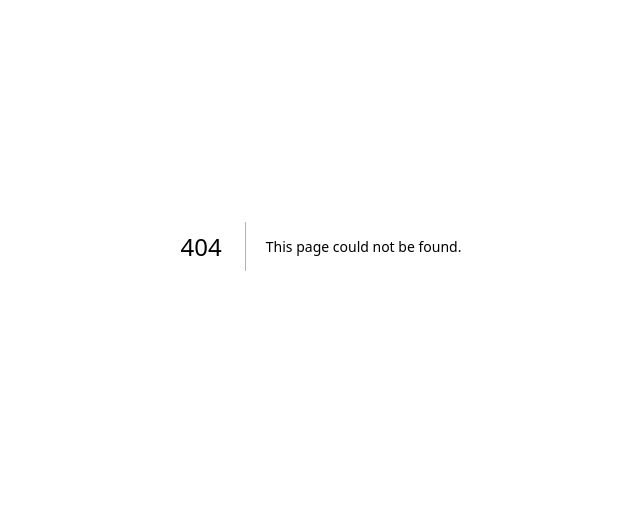
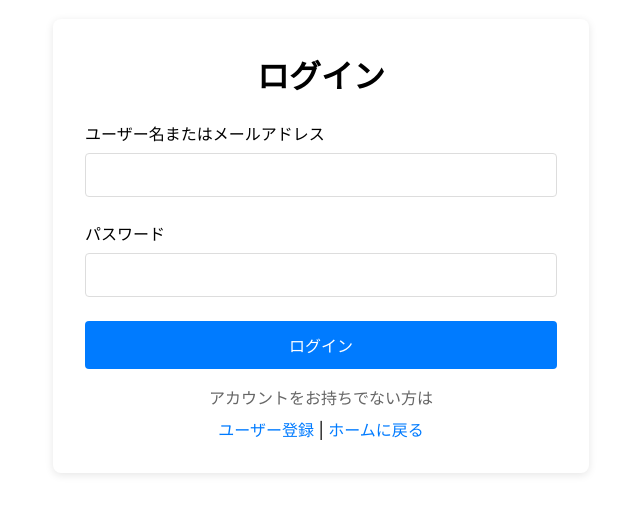
Before and after one commit to desuken5963/learn-java, a Next.js app in the folder frontend/: page /login in a window 1280 px wide. Before the commit this address had no page. Shown: the part 154-668 px from the top of the page, without its empty margins (319-959 px from the left). Built offline with nearby package versions, Linux system fonts and the light colour scheme; no server answers.

Commit message:
ユーザーログインのUIを準備

```diff
--- /dev/null
+++ b/frontend/src/app/login/page.tsx
@@ -0,0 +1,197 @@
+'use client'
+
+import { useState } from 'react'
+import { useRouter } from 'next/navigation'
+import { login, LoginRequest } from '@/utils/api'
+import Link from 'next/link'
+
+export default function LoginPage() {
+  const router = useRouter()
+  const [formData, setFormData] = useState<LoginRequest>({
+    usernameOrEmail: '',
+    password: '',
+  })
+  const [errors, setErrors] = useState<Record<string, string>>({})
+  const [isSubmitting, setIsSubmitting] = useState(false)
+
+  const handleChange = (e: React.ChangeEvent<HTMLInputElement>) => {
+    const { name, value } = e.target
+    setFormData(prev => ({
+      ...prev,
+      [name]: value,
+    }))
+    // エラーをクリア
+    if (errors[name]) {
+      setErrors(prev => {
+        const newErrors = { ...prev }
+        delete newErrors[name]
+        return newErrors
+      })
+    }
+  }
+
+  const handleSubmit = async (e: React.FormEvent) => {
+    e.preventDefault()
+    setErrors({})
+    setIsSubmitting(true)
+
+    try {
+      const response = await login(formData)
+
+      // JWTトークンをlocalStorageに保存
+      localStorage.setItem('token', response.token)
+      localStorage.setItem('user', JSON.stringify(response.user))
+
+      // ホームページにリダイレクト
+      router.push('/')
+    } catch (error) {
+      if (error instanceof Error) {
+        // バリデーションエラーの場合
+        try {
+          const errorObj = JSON.parse(error.message)
+          if (typeof errorObj === 'object') {
+            setErrors(errorObj)
+          } else {
+            setErrors({ general: error.message })
+          }
+        } catch {
+          setErrors({ general: error.message })
+        }
+      } else {
+        setErrors({ general: 'ログインに失敗しました' })
+      }
+    } finally {
+      setIsSubmitting(false)
+    }
+  }
+
+  return (
+    <main style={{
+      padding: '2rem',
+      maxWidth: '600px',
+      margin: '0 auto',
+      minHeight: '100vh',
+      display: 'flex',
+      flexDirection: 'column',
+      justifyContent: 'center'
+    }}>
+      <div style={{
+        background: 'white',
+        padding: '2rem',
+        borderRadius: '8px',
+        boxShadow: '0 2px 8px rgba(0,0,0,0.1)'
+      }}>
+        <h1 style={{ marginBottom: '1.5rem', textAlign: 'center' }}>ログイン</h1>
+
+        {errors.general && (
+          <div style={{
+            padding: '1rem',
+            background: '#f8d7da',
+            color: '#721c24',
+            borderRadius: '4px',
+            marginBottom: '1rem',
+            border: '1px solid #f5c6cb'
+          }}>
+            {errors.general}
+          </div>
+        )}
+
+        <form onSubmit={handleSubmit}>
+          <div style={{ marginBottom: '1.5rem' }}>
+            <label htmlFor="usernameOrEmail" style={{
+              display: 'block',
+              marginBottom: '0.5rem',
+              fontWeight: '500'
+            }}>
+              ユーザー名またはメールアドレス
+            </label>
+            <input
+              type="text"
+              id="usernameOrEmail"
+              name="usernameOrEmail"
+              value={formData.usernameOrEmail}
+              onChange={handleChange}
+              required
+              style={{
+                width: '100%',
+                padding: '0.75rem',
+                border: `1px solid ${errors.usernameOrEmail ? '#dc3545' : '#ddd'}`,
+                borderRadius: '4px',
+                fontSize: '1rem',
+                boxSizing: 'border-box'
+              }}
+            />
+            {errors.usernameOrEmail && (
+              <p style={{ color: '#dc3545', marginTop: '0.25rem', fontSize: '0.875rem' }}>
+                {errors.usernameOrEmail}
+              </p>
+            )}
+          </div>
+
+          <div style={{ marginBottom: '1.5rem' }}>
+            <label htmlFor="password" style={{
+              display: 'block',
+              marginBottom: '0.5rem',
+              fontWeight: '500'
+            }}>
+              パスワード
+            </label>
+            <input
+              type="password"
+              id="password"
+              name="password"
+              value={formData.password}
+              onChange={handleChange}
+              required
+              style={{
+                width: '100%',
+                padding: '0.75rem',
+                border: `1px solid ${errors.password ? '#dc3545' : '#ddd'}`,
+                borderRadius: '4px',
+                fontSize: '1rem',
+                boxSizing: 'border-box'
+              }}
+            />
+            {errors.password && (
+              <p style={{ color: '#dc3545', marginTop: '0.25rem', fontSize: '0.875rem' }}>
+                {errors.password}
+              </p>
+            )}
+          </div>
+
+          <button
+            type="submit"
+            disabled={isSubmitting}
+            style={{
+              width: '100%',
+              padding: '0.75rem',
+              background: isSubmitting ? '#ccc' : '#007bff',
+              color: 'white',
+              border: 'none',
+              borderRadius: '4px',
+              fontSize: '1rem',
+              fontWeight: '500',
+              cursor: isSubmitting ? 'not-allowed' : 'pointer',
+              marginBottom: '1rem'
+            }}
+          >
+            {isSubmitting ? 'ログイン中...' : 'ログイン'}
+          </button>
+        </form>
+
+        <div style={{ textAlign: 'center' }}>
+          <p style={{ marginBottom: '0.5rem', color: '#666' }}>
+            アカウントをお持ちでない方は
+          </p>
+          <Link href="/register" style={{ color: '#007bff', textDecoration: 'none', fontWeight: '500' }}>
+            ユーザー登録
+          </Link>
+          {' | '}
+          <Link href="/" style={{ color: '#007bff', textDecoration: 'none' }}>
+            ホームに戻る
+          </Link>
+        </div>
+      </div>
+    </main>
+  )
+}
--- a/frontend/src/utils/api.ts
+++ b/frontend/src/utils/api.ts
@@ -12,6 +12,17 @@ export interface UserResponse {
   email: string;
   createdAt: string;
   updatedAt: string;
+}
+
+export interface LoginRequest {
+  usernameOrEmail: string;
+  password: string;
+}
+
+export interface LoginResponse {
+  token: string;
+  type: string;
+  user: UserResponse;
 }
 
 export interface ApiError {
@@ -35,3 +46,20 @@ export async function registerUser(data: UserRegistrationRequest): Promise<UserR
 
   return response.json();
 }
+
+export async function login(data: LoginRequest): Promise<LoginResponse> {
+  const response = await fetch(`${API_BASE_URL}/auth/login`, {
+    method: 'POST',
+    headers: {
+      'Content-Type': 'application/json',
+    },
+    body: JSON.stringify(data),
+  });
+
+  if (!response.ok) {
+    const errorData: ApiError = await response.json();
+    throw new Error(errorData.message || Object.values(errorData).join(', ') || 'ログインに失敗しました');
+  }
+
+  return response.json();
+}
```
Also changed, not shown: frontend/src/app/page.tsx (+91 -0 lines), 2 other files (tests, documents, lock files or other folders).
